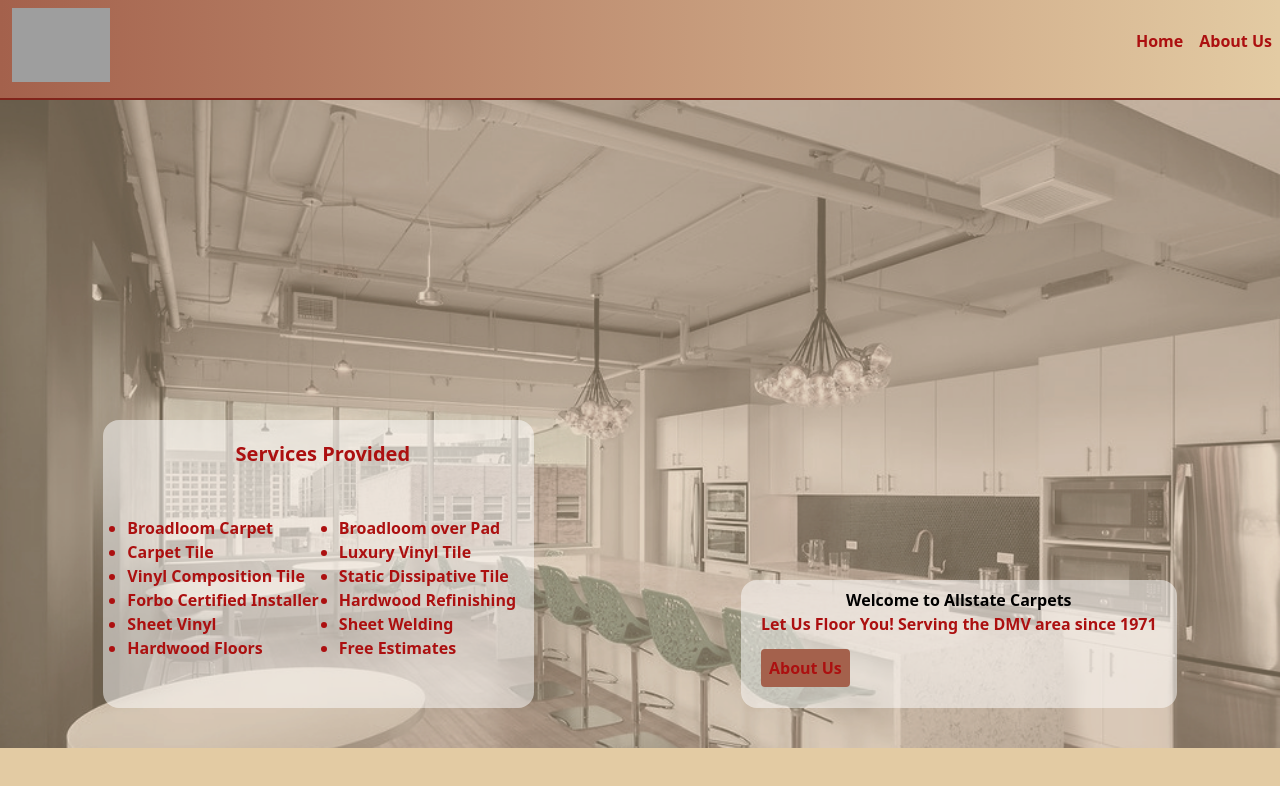
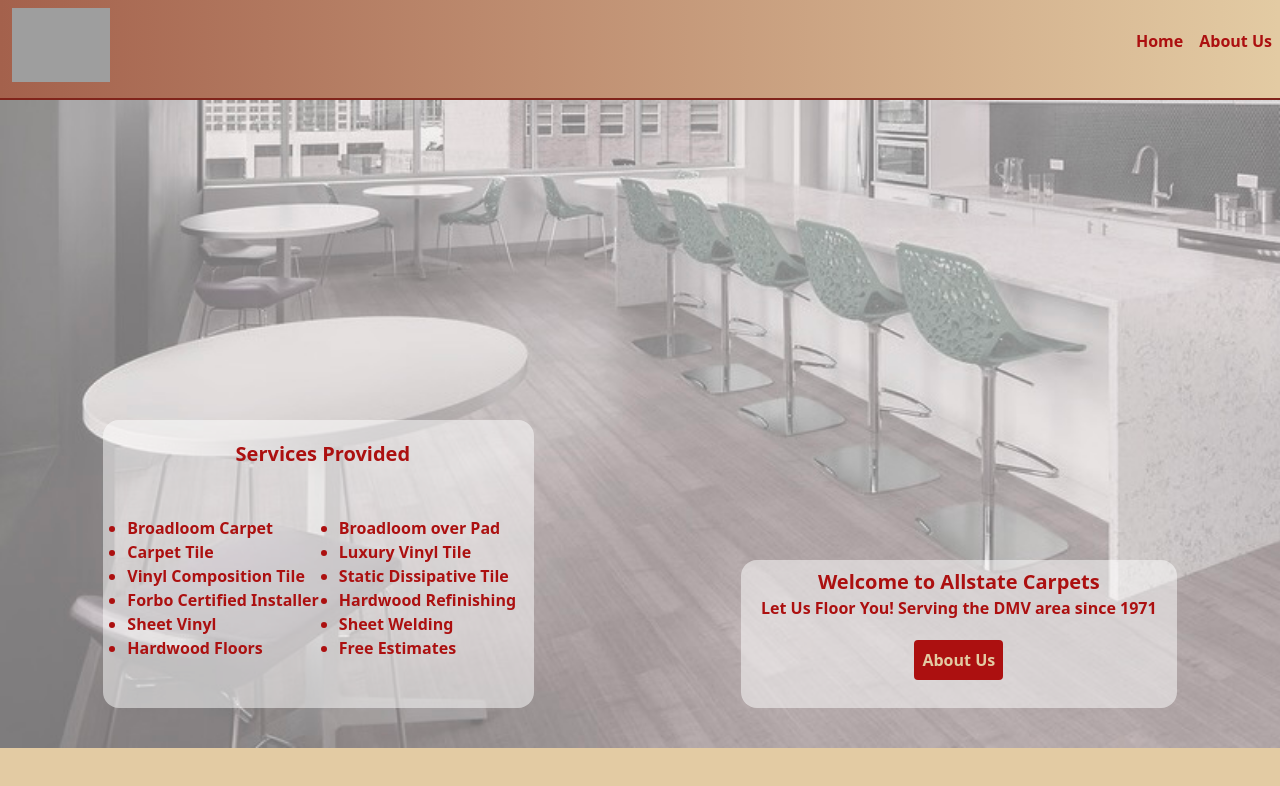
Before and after one commit to sramalho94/AllstateCarpets, a Next.js app in the folder allstate-carpets-next/: page / in a window 1280 px wide. Shown: the top 786 px of the page. Built offline with nearby package versions, Linux system fonts and the light colour scheme; grey boxes are pictures that could not be loaded.

Commit message:
Cropped background photo and centered about us button

```diff
--- a/allstate-carpets-next/components/Welcome.jsx
+++ b/allstate-carpets-next/components/Welcome.jsx
@@ -1,4 +1,4 @@
-import bg from './/../public/TransparentBG.png'
+import bg from './/../public/TransparentBG.jpeg'
 import Link from 'next/link'
 
 const Welcome = () => {
@@ -14,11 +14,11 @@ const Welcome = () => {
     >
       <div className="flex flex-col my-10 mx-5 md:mt-80 justify-end">
         <div className='bg-white rounded-2xl bg-opacity-50 px-5 py-2'>
-        <h1 className="font-bold text-center">Welcome to Allstate Carpets</h1>
+        <h1 className="font-bold text-center text-xl text-[#ac1010]">Welcome to Allstate Carpets</h1>
         <p className="text-center max-w-lg text-[#ac1010] font-bold ">Let Us Floor You! Serving the DMV area since 1971
         </p>
-        <div className='mb-5 mt-5'>
-        <Link href='/about' className="text-[#ac1010] font-bold rounded p-2 bg-[#a4614c]">About Us</Link>
+        <div className='flex flex-row justify-center mb-5 mt-5'>
+        <Link href='/about' className="text-[#e3cba3] font-bold rounded p-2 bg-[#ac1010] ">About Us</Link>
         </div>
         </div>
       </div>
```
Also changed, not shown: allstate-carpets-next/public/TransparentBG.jpeg (added), allstate-carpets-next/public/bgpic.jpg (deleted).
